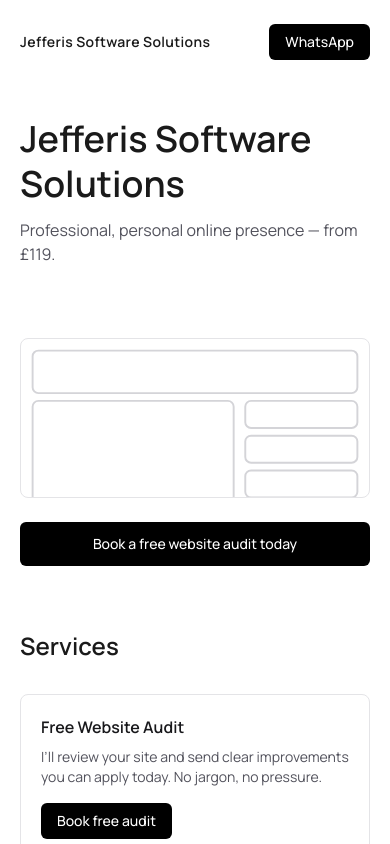
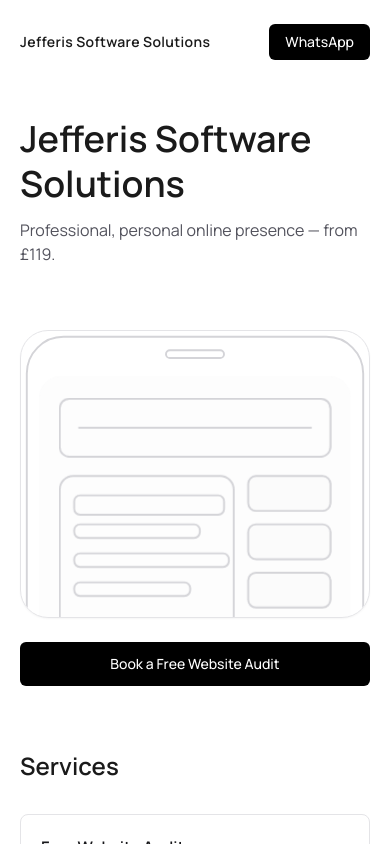
Before and after one commit to finnjefferis/jss, a Next.js app: page / in a window 390 px wide. Shown: the top 844 px of the page. Built offline with nearby package versions, Linux system fonts and the light colour scheme.

Commit message:
updated phone svg

```diff
--- a/src/app/globals.css
+++ b/src/app/globals.css
@@ -88,3 +88,13 @@ body {
     opacity: 1 !important;
   }
 }
+.fill-m1 { animation: fill-in 420ms ease forwards 650ms; }
+.fill-m2 { animation: fill-in 420ms ease forwards 820ms; }
+.fill-m3 { animation: fill-in 420ms ease forwards 940ms; }
+.fill-m4 { animation: fill-in 420ms ease forwards 1060ms; }
+
+.mw-7 { animation-delay: 300ms; }
+.mw-8 { animation-delay: 360ms; }
+.mw-9 { animation-delay: 420ms; }
+.mw-10 { animation-delay: 480ms; }
+.mw-11 { animation-delay: 540ms; }
--- a/src/app/page.tsx
+++ b/src/app/page.tsx
@@ -96,18 +96,14 @@ export default function Page() {
 
 
 
-  {/* MOBILE WIREFRAME + CTA BELOW */}
-  <div className="md:hidden mt-8">
-    {/* compact mobile wireframe block */}
-    <div className="relative h-40 w-full rounded-lg border border-zinc-200 overflow-hidden">
-      {/* screenshot reveal */}
-      <div className="absolute inset-0 opacity-0 animate-[reveal_500ms_600ms_ease-out_forwards]">
+{/* MOBILE PHONE HERO */}
+<div className="md:hidden mt-6">
 
-      </div>
+  {/* Phone Frame */}
+  <div className="relative w-full h-72 rounded-[28px] border border-zinc-200 bg-white/70 backdrop-blur-sm shadow-[0_1px_2px_rgba(0,0,0,0.04)] overflow-hidden">
 
-      {/* mobile wireframe svg */}
     <svg
-        viewBox="0 0 360 200"
+      viewBox="0 0 360 720"
       className="absolute inset-0 text-zinc-300"
       fill="none"
       stroke="currentColor"
@@ -115,21 +111,47 @@ export default function Page() {
       strokeLinecap="round"
       strokeLinejoin="round"
     >
-        <rect x="12" y="12" width="336" height="44" rx="6" pathLength="100" className="mw mw-1" style={{ strokeDasharray: 100, strokeDashoffset: 100 }} />
-        <rect x="12" y="64" width="208" height="124" rx="6" pathLength="100" className="mw mw-2" style={{ strokeDasharray: 100, strokeDashoffset: 100 }} />
-        <rect x="232" y="64" width="116" height="28" rx="6" pathLength="100" className="mw mw-3" style={{ strokeDasharray: 100, strokeDashoffset: 100 }} />
-        <rect x="232" y="100" width="116" height="28" rx="6" pathLength="100" className="mw mw-4" style={{ strokeDasharray: 100, strokeDashoffset: 100 }} />
-        <rect x="232" y="136" width="116" height="28" rx="6" pathLength="100" className="mw mw-5" style={{ strokeDasharray: 100, strokeDashoffset: 100 }} />
+
+      {/* Outer phone shell */}
+      <rect x="6" y="6" width="348" height="708" rx="38" className="mw mw-1" pathLength="1" />
+
+      {/* Top speaker notch */}
+      <rect x="150" y="20" width="60" height="8" rx="4" className="mw mw-2" pathLength="1" />
+
+      {/* Screen soft fill */}
+      <rect x="20" y="48" width="320" height="650" rx="20" className="fill-soft fill-m1" />
+
+      {/* Header block */}
+      <rect x="40" y="70" width="280" height="60" rx="10" className="mw mw-3" pathLength="1" />
+      <line x1="60" y1="100" x2="300" y2="100" className="shimmer" />
+
+      {/* Left content area */}
+      <rect x="40" y="150" width="180" height="380" rx="14" className="mw mw-4" pathLength="1" />
+      <rect x="55" y="170" width="155" height="20" rx="6" className="mw mw-5" pathLength="1" />
+      <rect x="55" y="200" width="130" height="14" rx="6" className="mw mw-6" pathLength="1" />
+      <rect x="55" y="230" width="160" height="14" rx="6" className="mw mw-7" pathLength="1" />
+      <rect x="55" y="260" width="120" height="14" rx="6" className="mw mw-8" pathLength="1" />
+
+      {/* Right stacked cards */}
+      <rect x="235" y="150" width="85" height="36" rx="8" className="mw mw-9" pathLength="1" />
+      <rect x="235" y="200" width="85" height="36" rx="8" className="mw mw-10" pathLength="1" />
+      <rect x="235" y="250" width="85" height="36" rx="8" className="mw mw-11" pathLength="1" />
+
+      {/* Soft fills for cards */}
+      <rect x="235" y="150" width="85" height="36" rx="8" className="fill-soft fill-m2" />
+      <rect x="235" y="200" width="85" height="36" rx="8" className="fill-soft fill-m3" />
+      <rect x="235" y="250" width="85" height="36" rx="8" className="fill-soft fill-m4" />
     </svg>
   </div>
 
-    {/* CTA — Mobile below wireframe */}
+  {/* CTA (No WhatsApp Icon, Clean Button) */}
   <a
-      href="https://wa.me/447939309355?text=Hi%20Finn%2C%20I'd%20like%20a%20FREE%20website%20audit."
-      className="mt-6 inline-block w-full text-center rounded-md bg-black px-6 py-3 text-sm font-medium text-white hover:bg-zinc-800"
+    href="https://wa.me/447939309355?text=Hi%20Finn%2C%20I'd%20like%20a%20website%20audit."
+    className="mt-6 block w-full rounded-md bg-black px-6 py-3 text-center text-sm font-medium text-white hover:bg-zinc-800"
   >
-      Book a free website audit today
+    Book a Free Website Audit
   </a>
+
 </div>
 
 </section>
```
Lines whose indentation alone changed are shown as unchanged.
